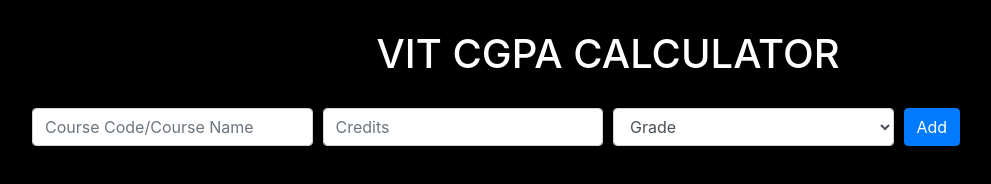
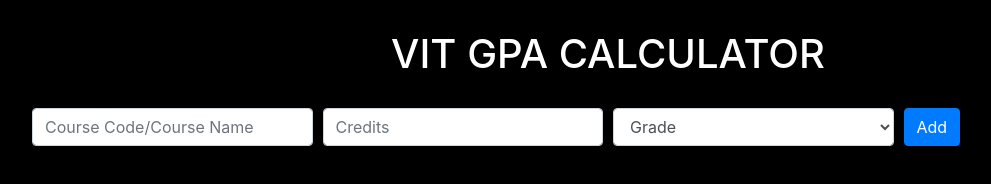
Before and after one commit to ramanathan-007/vit-cgpa-calculator, a plain HTML site: page index.html in a window 1280 px wide. Shown: the whole page, without its empty margins (32-1023 px from the left). Drawn offline with Linux system fonts and the light colour scheme.

Commit message:
Update index.html

```diff
--- a/index.html
+++ b/index.html
@@ -3,13 +3,13 @@
 <head>
     <meta charset="UTF-8">
     <meta name="viewport" content="width=device-width, initial-scale=1.0">
-    <title>VIT CGPA CALCULATOR</title>
+    <title>VIT GPA CALCULATOR</title>
     <link rel="stylesheet" href="bootstrap.min.css">
     <link rel="stylesheet" href="styles.css">
 </head>
 <body>
      <div class="wrapper">
-         <h1>VIT CGPA CALCULATOR</h1>
+         <h1>VIT GPA CALCULATOR</h1>
          <div class="form-row">
              <div class="col">
                  <input id="course-code" class="form-control" type="text" placeholder="Course Code/Course Name">
```
